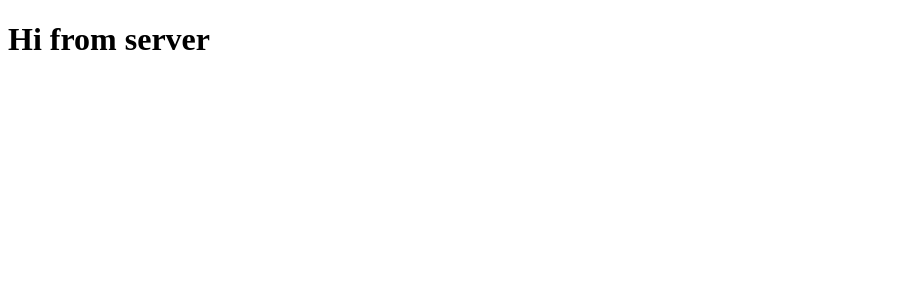
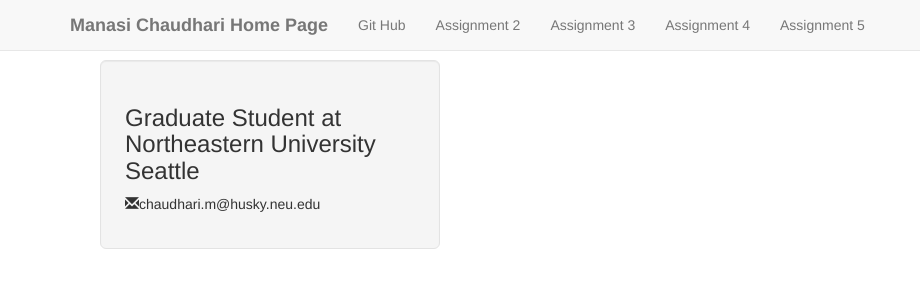
Before and after one commit to manasichaudhari/CS5610-Summer2017-WebDev-Manasi, a website: page public/index.html in a window 1280 px wide. Shown: the whole page, without its empty margins (0-920 px from the left). Drawn offline with nearby package versions, Linux system fonts and the light colour scheme.

Commit message:
Index file updated for ass1

```diff
--- a/CloudNodeJs.js
+++ b/CloudNodeJs.js
@@ -1,3 +1,4 @@
+//***For heroku***
 //using express with node js
 var express = require('express');
 //var bodyParser = require('body-parser');
@@ -5,11 +6,9 @@ var express = require('express');
 //initialize app as an express application
 var app = express();
 
-//var ipaddress = '127.0.0.1';
 var port = process.env.PORT || 3000;
 
 app.use(express.static(__dirname+'/public'));
-//app.listen(port, ipaddress);
 app.listen(port);
 
-console.log("hello world!");
+console.log("hello world!Port is" + port);
--- a/package.json
+++ b/package.json
@@ -10,7 +10,7 @@
   "devDependencies": {},
   "scripts": {
     "test": "echo \"Error: no test specified\" && exit 1",
-    "start": "node server.js"
+    "start": "node CloudNodeJs.js"
   },
   "repository": {
     "type": "git",
--- a/public/index.html
+++ b/public/index.html
@@ -2,10 +2,46 @@
 <html lang="en">
 <head>
     <meta charset="UTF-8">
-    <title>Hi! Welcome! Here's link to my git</title>
+    <meta name="viewport" content="width=device-width, initial-scale=1">
 
+    <link href="https://maxcdn.bootstrapcdn.com/bootstrap/3.3.7/css/bootstrap.min.css" rel="stylesheet">
+    <script src="https://ajax.googleapis.com/ajax/libs/jquery/1.12.4/jquery.min.js"></script>
+    <script src="https://maxcdn.bootstrapcdn.com/bootstrap/3.3.7/js/bootstrap.min.js"></script>
+
+    <style>
+        body {
+           overflow-x: hidden;
+            margin-top: 60px;
+           margin-bottom: 60px;
+        }
+    </style>
 </head>
-<body>
-<h1>Hi from server</h1>
+<div class="container">
+    <nav class="navbar navbar-default navbar-fixed-top">
+        <div class="container">
+            <div class="navbar-header">
+                <a class="navbar-brand" href="#">
+                    <b>Manasi Chaudhari Home Page</b>
+                </a>
+            </div>
+                <ul class="nav navbar-nav">
+                    <li><a href="https://github.com/manasichaudhari/CS5610-Summer2017-WebDev-Manasi">Git Hub</a></li>
+                    <li><a href="#">Assignment 2</a></li>
+                    <li><a href="#">Assignment 3</a></li>
+                    <li><a href="#">Assignment 4</a></li>
+                    <li><a href="#">Assignment 5</a></li>
+                </ul>
+            </div>
+    </nav>
+
+    <div class="row container-fluid center-block">
+        <div class="col-md-4">
+            <div class="well well-lg">
+                <h3>Graduate Student at Northeastern University Seattle </h3>
+                <p> <span class="glyphicon glyphicon-envelope"></span>chaudhari.m@husky.neu.edu</p>
+            </div>
+        </div>
+    </div>
+</div>
 </body>
 </html>
```
Also changed, not shown: server.js (+5 -5 lines), README.md.
